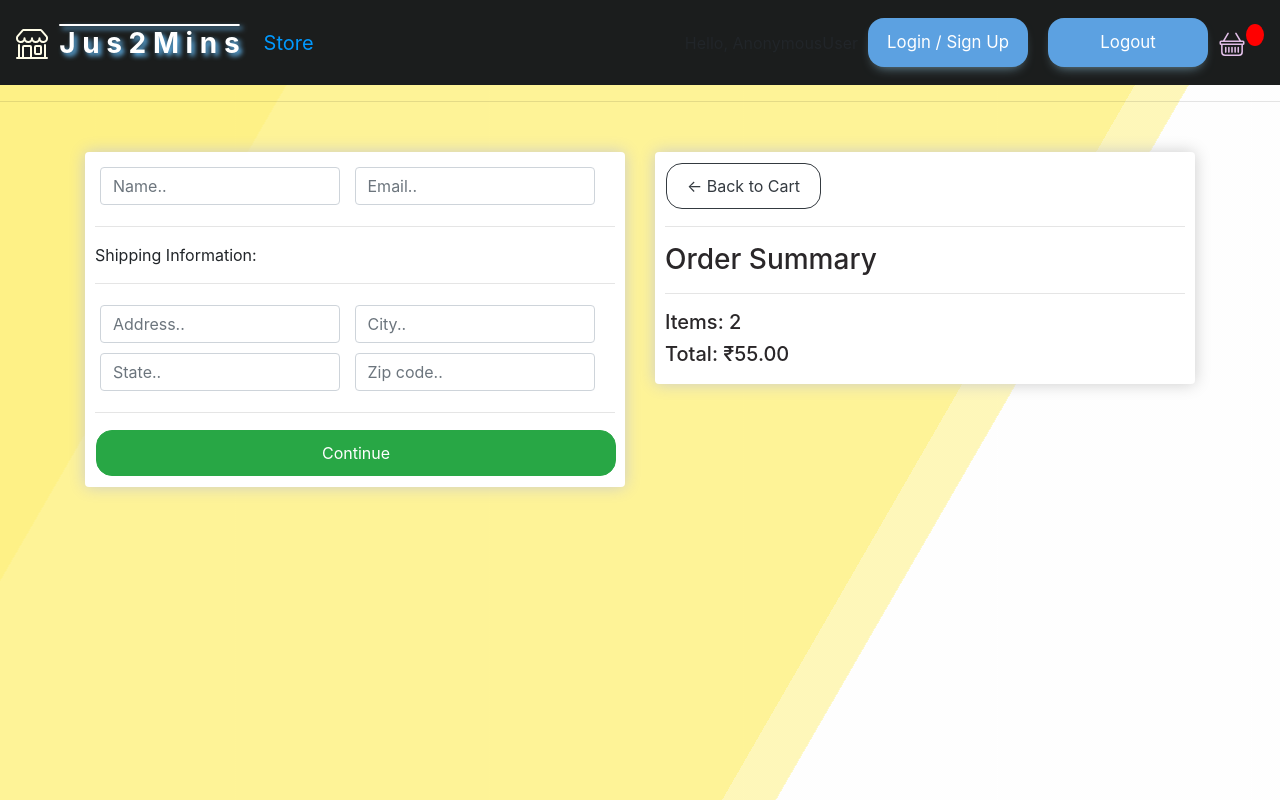
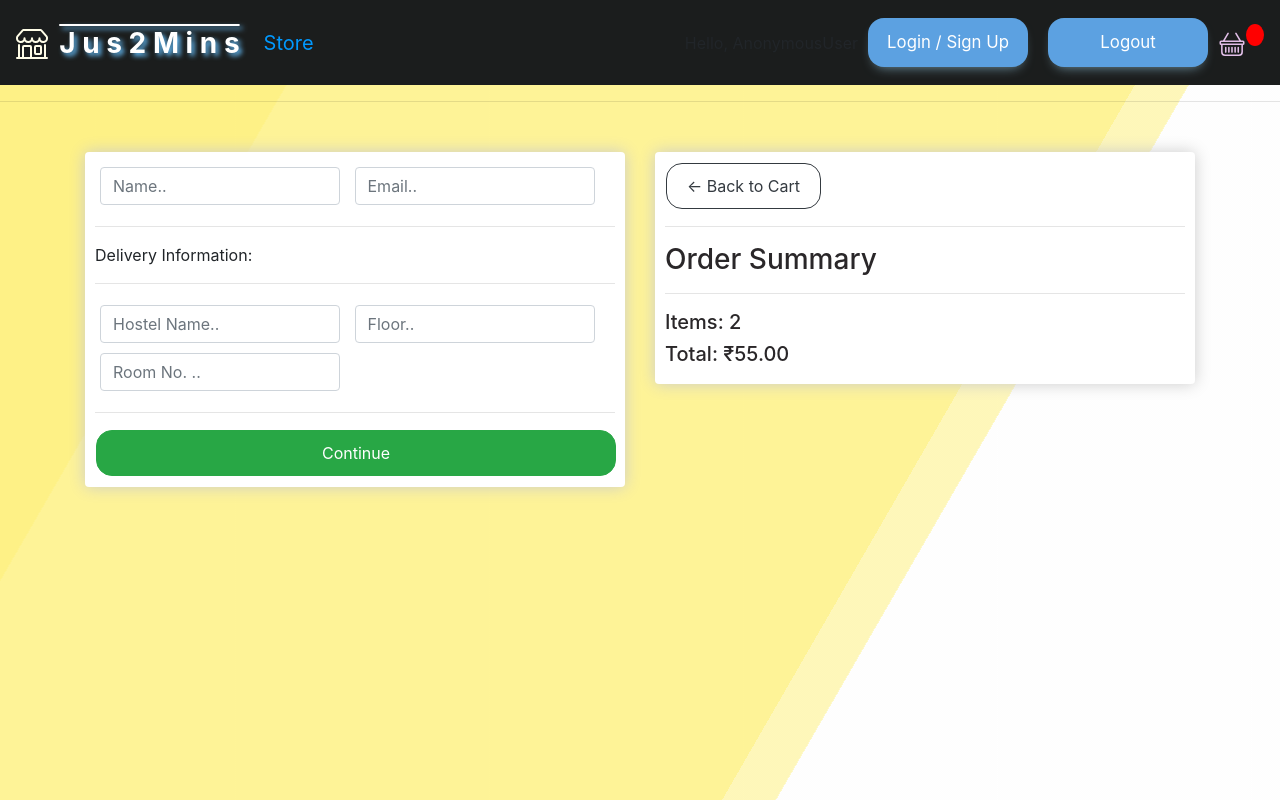
Before and after one commit to Souraja-Dasray/food-ordering-webapp, a Django app: template store/templates/store/checkout.html in a window 1280 px wide. Run offline with Django 3.2, Linux system fonts and the light colour scheme; the template is opened without the code that fills it: values that come from a table or form of the project are taken from there, others are empty; data comes from the database, SQL or seed files in the repository; some libraries are stand-ins or nearby versions.

Commit message:
Update checkout.html

```diff
--- a/store/templates/store/checkout.html
+++ b/store/templates/store/checkout.html
@@ -47,19 +47,16 @@
                 </div>
                 <div id="shipping-info">
                     <hr>
-                    <p>Shipping Information:</p>
+                    <p>Delivery Information:</p>
                     <hr>
                     <div class="form-field">
-                        <input class="form-control" type="text" name="address" placeholder="Address..">
+                        <input class="form-control" type="text" name="address" placeholder="Hostel Name..">
                     </div>
                     <div class="form-field">
-                        <input class="form-control" type="text" name="city" placeholder="City..">
+                        <input class="form-control" type="text" name="city" placeholder="Floor..">
                     </div>
                     <div class="form-field">
-                        <input class="form-control" type="text" name="state" placeholder="State..">
-                    </div>
-                    <div class="form-field">
-                        <input class="form-control" type="text" name="zipcode" placeholder="Zip code..">
+                        <input class="form-control" type="text" name="state" placeholder="Room No. ..">
                     </div>
                 </div>
                 <hr>
```
